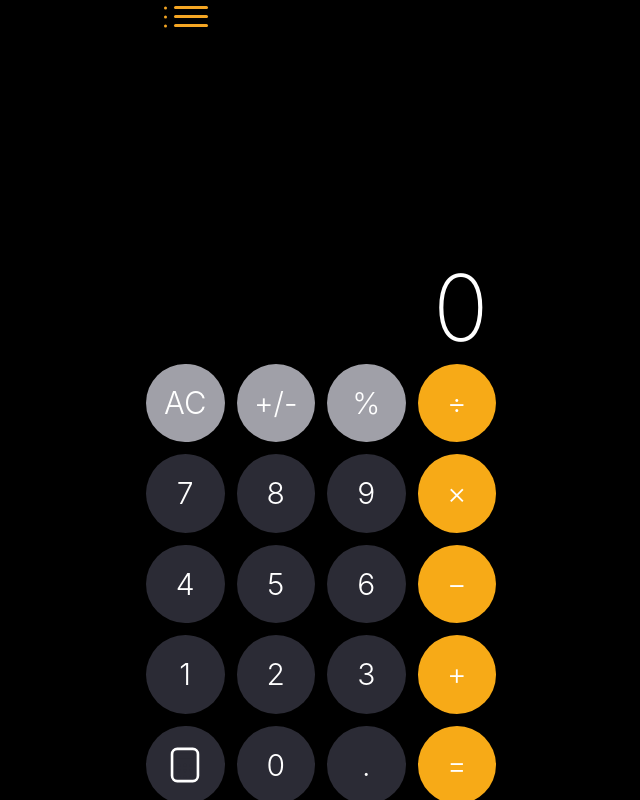
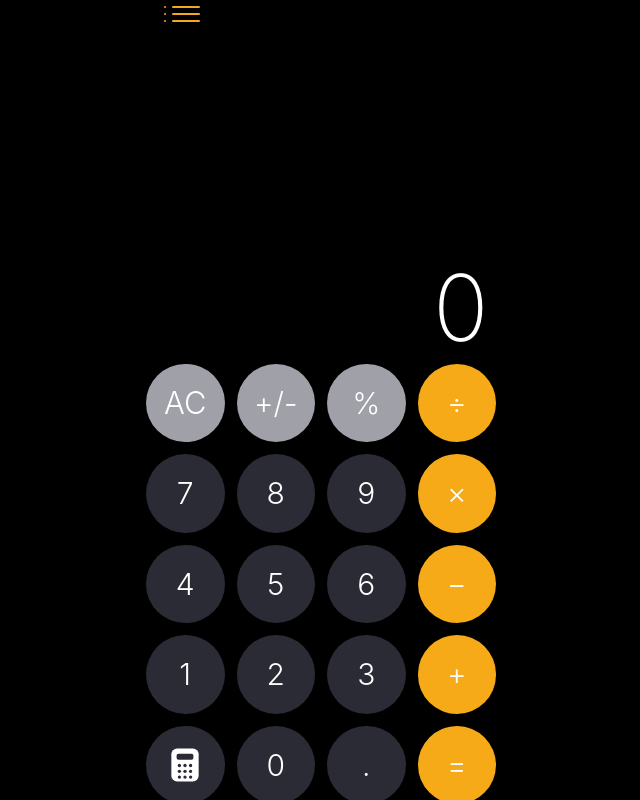
Before and after one commit to Knicksdebo22/Calculator, a React (Vite) app: page / in a window 1280 px wide. Shown: the whole page, without its empty margins (319-959 px from the left). Built offline with nearby package versions, Linux system fonts and the light colour scheme.

Commit message:
update icon and accent lines

```diff
--- a/src/App.tsx
+++ b/src/App.tsx
@@ -62,24 +62,19 @@ function CalcIcon() {
     <svg
       viewBox="0 0 24 24"
       className="calc-icon"
-      fill="none"
-      stroke="currentColor"
-      strokeWidth="1.5"
-      strokeLinecap="round"
-      strokeLinejoin="round"
       aria-hidden="true"
     >
-      <rect x="4.6" y="2.8" width="14.8" height="18.4" rx="3" />
-      <rect x="7.1" y="5.4" width="9.8" height="3" rx="0.9" fill="#2b2b35" stroke="none" />
-      <circle cx="8.6" cy="12.1" r="0.82" fill="#2b2b35" stroke="none" />
-      <circle cx="12" cy="12.1" r="0.82" fill="#2b2b35" stroke="none" />
-      <circle cx="15.4" cy="12.1" r="0.82" fill="#2b2b35" stroke="none" />
-      <circle cx="8.6" cy="15.35" r="0.82" fill="#2b2b35" stroke="none" />
-      <circle cx="12" cy="15.35" r="0.82" fill="#2b2b35" stroke="none" />
-      <circle cx="15.4" cy="15.35" r="0.82" fill="#2b2b35" stroke="none" />
-      <circle cx="8.6" cy="18.6" r="0.82" fill="#2b2b35" stroke="none" />
-      <circle cx="12" cy="18.6" r="0.82" fill="#2b2b35" stroke="none" />
-      <circle cx="15.4" cy="18.6" r="0.82" fill="#2b2b35" stroke="none" />
+      <rect x="4.2" y="2.6" width="15.6" height="18.8" rx="3.3" fill="currentColor" />
+      <rect x="7.2" y="5.5" width="9.6" height="3.5" rx="1.1" fill="#2b2b35" />
+      <circle cx="8.8" cy="12.3" r="0.95" fill="#2b2b35" />
+      <circle cx="12" cy="12.3" r="0.95" fill="#2b2b35" />
+      <circle cx="15.2" cy="12.3" r="0.95" fill="#2b2b35" />
+      <circle cx="8.8" cy="15.6" r="0.95" fill="#2b2b35" />
+      <circle cx="12" cy="15.6" r="0.95" fill="#2b2b35" />
+      <circle cx="15.2" cy="15.6" r="0.95" fill="#2b2b35" />
+      <circle cx="8.8" cy="18.9" r="0.95" fill="#2b2b35" />
+      <circle cx="12" cy="18.9" r="0.95" fill="#2b2b35" />
+      <circle cx="15.2" cy="18.9" r="0.95" fill="#2b2b35" />
     </svg>
   );
 }
--- a/src/index.css
+++ b/src/index.css
@@ -48,15 +48,15 @@ button {
   left: 38px;
   display: flex;
   flex-direction: column;
-  gap: 6px;
+  gap: 5px;
 }
 
 .top-accent span {
   position: relative;
   display: block;
-  width: 34px;
-  height: 3px;
-  margin-left: 10px;
+  width: 28px;
+  height: 2px;
+  margin-left: 8px;
   border-radius: 999px;
   background: #f5a623;
 }
@@ -64,10 +64,10 @@ button {
 .top-accent span::before {
   content: "";
   position: absolute;
-  left: -10px;
+  left: -8px;
   top: 50%;
-  width: 3px;
-  height: 3px;
+  width: 2px;
+  height: 2px;
   transform: translateY(-50%);
   border-radius: 999px;
   background: #f5a623;
@@ -164,6 +164,7 @@ button {
 .calc-icon {
   width: 42px;
   height: 42px;
+  display: block;
 }
 
 @media (min-width: 700px) {
```
